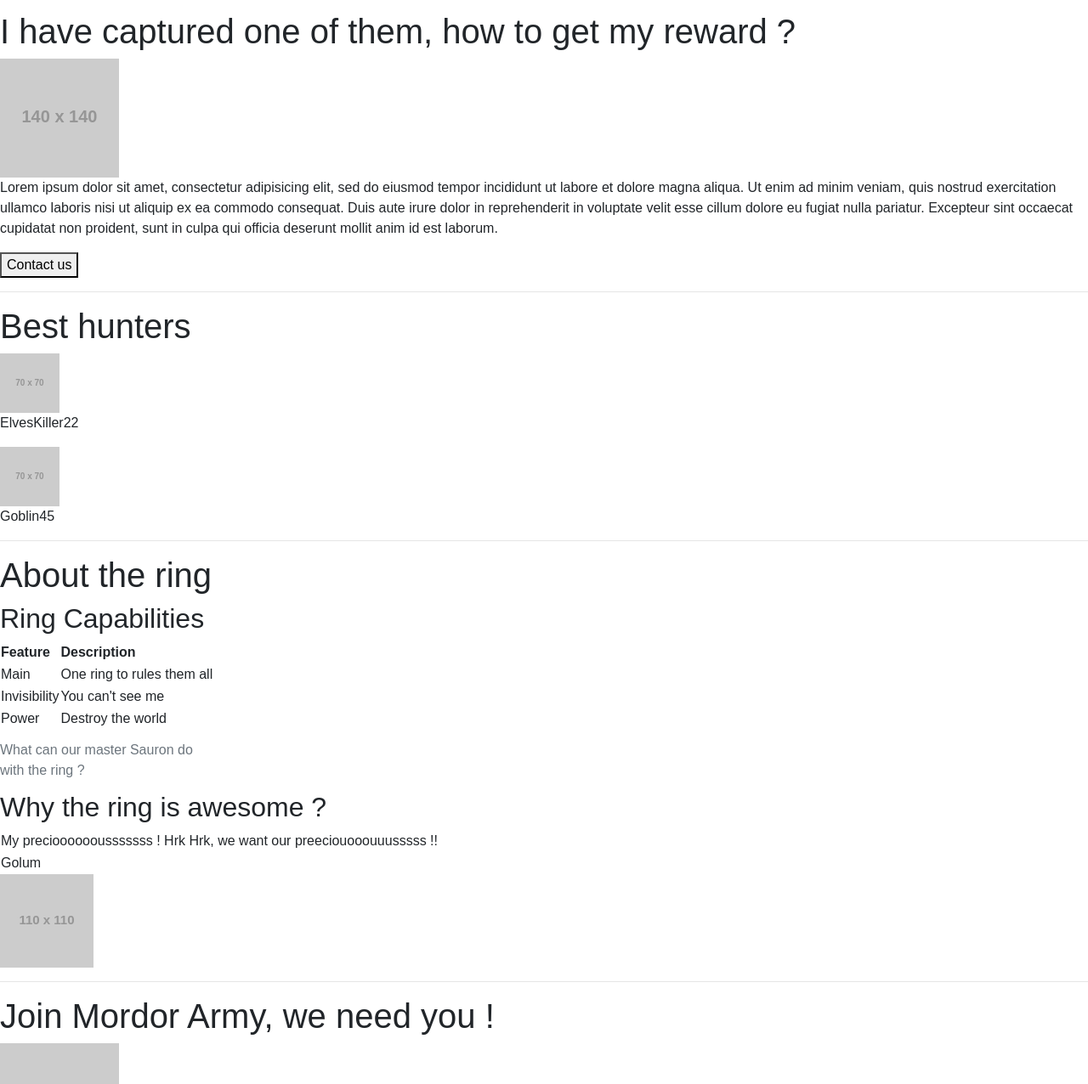
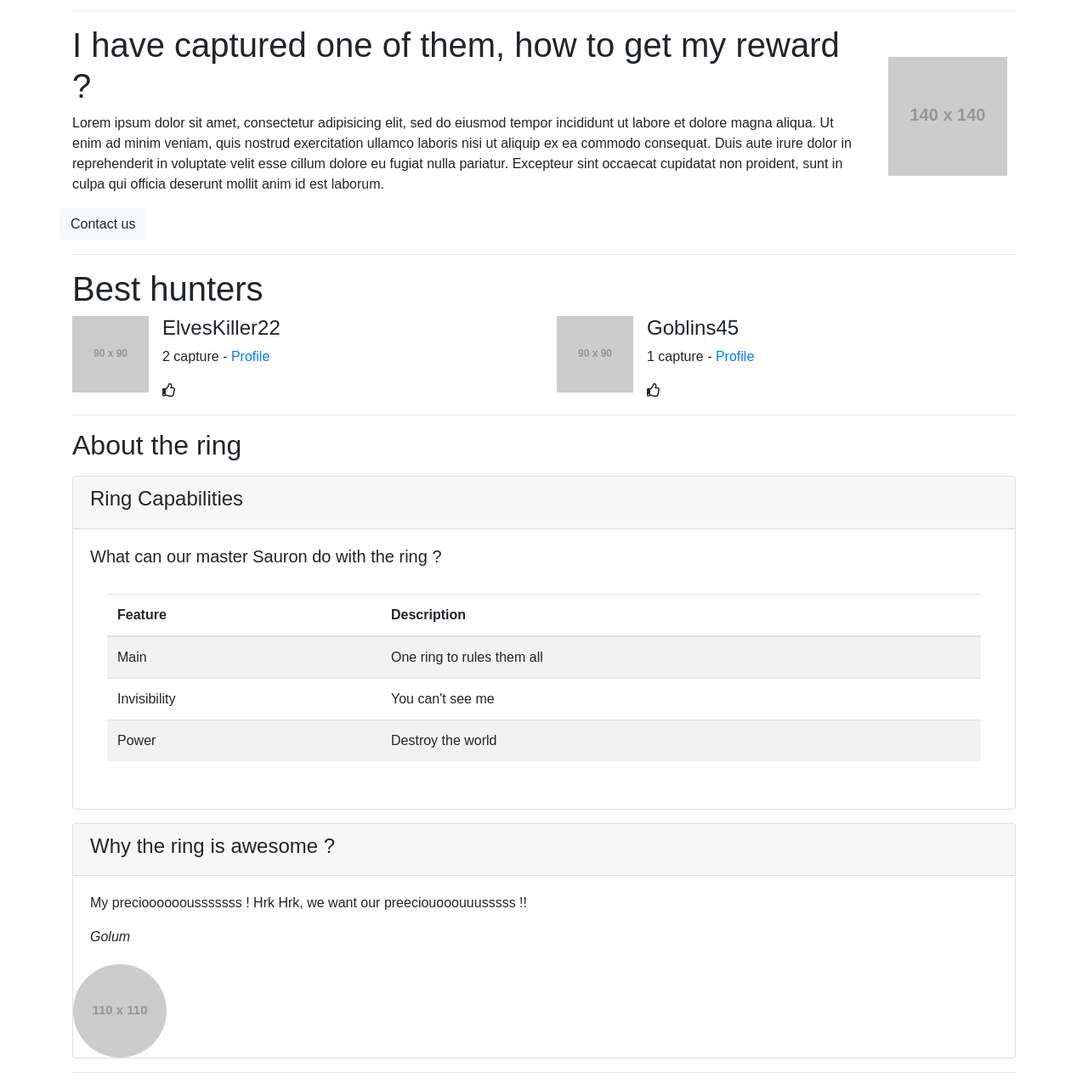
Before and after one commit to Foo-Vinny/findtheprecious, a plain HTML site: page index.html in a window 1280 px wide. Shown: the part 966-2242 px from the top of the page at 85% size. Drawn offline with nearby package versions, Linux system fonts and the light colour scheme; placeholder pictures from the web are drawn by us.

Commit message:
suite de l'exercice d'integration, reste du bootstrap a integrer

```diff
--- a/index.html
+++ b/index.html
@@ -5,6 +5,8 @@
     <meta charset="utf-8" />
     <meta name="viewport" content="width=device-width, initial-scale=1">
     <link rel="stylesheet" href="https://stackpath.bootstrapcdn.com/bootstrap/4.3.1/css/bootstrap.min.css" integrity="sha384-ggOyR0iXCbMQv3Xipma34MD+dH/1fQ784/j6cY/iJTQUOhcWr7x9JvoRxT2MZw1T"
+        crossorigin="anonymous">
+    <link rel="stylesheet" href="https://use.fontawesome.com/releases/v5.7.2/css/all.css" integrity="sha384-fnmOCqbTlWIlj8LyTjo7mOUStjsKC4pOpQbqyi7RrhN7udi9RwhKkMHpvLbHG9Sr"
         crossorigin="anonymous">
     <link rel="stylesheet" href="style.css">
     <title>Find the precious web page</title>
@@ -14,7 +16,7 @@
 
     <!-- header -->
 
-    <header class="container">
+    <header class="container fixed-top">
         <nav class="navbar navbar-expand-lg navbar-dark bg-dark">
             <a class="navbar-brand" href="#">FindThePrecious.com</a>
             <button class="navbar-toggler" type="button" data-toggle="collapse" data-target="#navbarNav" aria-controls="navbarNav"
@@ -38,8 +40,8 @@
     <div class="container">
 
         <!-- Caroussel-->
-
-        <section class="bd-example">
+        <section>
+            <div class="bd-example mt-5">
                 <div id="moncaroussel" class="carousel slide" data-ride="carousel">
                     <ol class="carousel-indicators">
                         <li data-target="#moncaroussel" data-slide-to="0" class="active"></li>
@@ -78,35 +80,35 @@
                         <span class="sr-only">Next</span>
                     </a>
                 </div>
+            </div>
         </section>
 
-
         <!-- Section Fellows  -->
-
-        <section class="fellows" id="fellows">
+        <section>
+            <div class="fellows mt-3" id="fellows">
                 <div class="row ml-4">
                     <h1>Fellows wanted dead (or alive if you whant to eat them later)</h1>
                 </div>
 
-            <ul class="nav nav-pills justify-content-center mb-2" id="pills-tab" role="tablist">
-                <li class="nav-item"><a class="nav-link active" id="pills-wanted-tab" data-toggle="pill" href="#pills-wanted"
-                        role="tab" aria-controls="pills-home" aria-selected="true">Most wanted</a></li>
-                <li class="nav-item"><a class="nav-link" id="pills-dangerous-tab" data-toggle="pill" href="#pills-dangerous"
+                <ul class="nav nav-pills justify-content-center mb-3 " id="pills-tab" role="tablist">
+                    <li class="nav-item "><a class="nav-link active" id="pills-wanted-tab" data-toggle="pill" href="#pills-wanted"
+                            role="tab" aria-controls="pills-contact" aria-selected="true">Most wanted</a></li>
+                    <li class="nav-item"><a class="nav-link " id="pills-dangerous-tab" data-toggle="pill" href="#pills-dangerous"
                             role="tab" aria-controls="pills-contact" aria-selected="false">Most dangerous</a></li>
                     <li class="nav-item"><a class="nav-link" id="pills-contact-tab" data-toggle="pill" href="#pills-contact"
                             role="tab" aria-controls="pills-contact" aria-selected="false">Contact</a></li>
                 </ul>
 
-            <!-- Section Fellow ----- Onglet Most Wanted -->
+                <!-- Section Fellow - Onglet Most Wanted -->
 
                 <div class="tab-content" id="pills-tabcontent">
-                <div class="tab-pane fade show active" id="pills-wanted" role="tabpanel" aria-labelledby="pills-wanted-tab">
+                    <div class="tab-pane fade show active " id="pills-wanted" role="tabpanel" aria-labelledby="pills-wanted-tab">
 
-                    <div class="card-deck active">
-                        <div class="card" style="width: 18rem;">
+                        <div class="card-deck active ">
+
+                            <div class="card">
                                 <div class="wanted">
-                                <img class="card-img-top wanted_img" src="images/gandalf.png"
-                                    alt="gandalf">
+                                    <img class="card-img-top wanted_img" src="images/gandalf.png" alt="gandalf">
                                     <div class="reward"> reward <span class="gold">1000</span> golden coins </div>
                                     <div class="name"> Gandalf </div>
                                 </div>
@@ -118,8 +120,7 @@
 
                             <div class="card">
                                 <div class="wanted">
-                                    <img class="card-img-top wanted_img" src="images/gimli.png"
-                                        alt="gandalf">
+                                    <img class="card-img-top wanted_img" src="images/gimli.png" alt="gandalf">
                                     <div class="reward"> reward <span class="gold">800</span> golden coins </div>
                                     <div class="name"> Gimli </div>
                                 </div>
@@ -131,8 +132,7 @@
 
                             <div class="card">
                                 <div class="wanted">
-                                    <img class="card-img-top wanted_img" src="images/hobbit.png"
-                                        alt="gandalf">
+                                    <img class="card-img-top wanted_img" src="images/hobbit.png" alt="gandalf">
                                     <div class="reward"> reward <span class="gold">500</span> golden coins </div>
                                     <div class="name"> Hobbit </div>
                                 </div>
@@ -144,12 +144,12 @@
                         </div>
                     </div>
 
-                <!-- Section Fellow ------ onglet Most Dangerous -->
+                    <!-- Section Fellow - onglet Most Dangerous -->
 
                     <div class="tab-pane fade" id="pills-dangerous" role="tabpanel" aria-labelledby="pills-dangerous-tab">
 
-                        <div class="card-deck active">
-                                <div class="card" style="width: 18rem;">
+                        <div class="card-deck">
+                            <div class="card">
                                 <div class="wanted">
                                     <img class="card-img-top wanted_img" src="http://images.innoveduc.fr/integration_gandalf.png"
                                         alt="gandalf">
@@ -189,12 +189,12 @@
                             </div>
                         </div>
                     </div>
-                <!-- Section fellow ------- onglet Already Captured -->
+                    <!-- Section fellow - onglet Already Captured -->
 
                     <div class="tab-pane fade" id="pills-contact" role="tabpanel" aria-labelledby="pills-contact-tab">
 
-                        <div class="card-deck active">
-                                <div class="card" style="width: 18rem;">
+                        <div class="card-deck">
+                            <div class="card">
                                 <div class="wanted">
                                     <img class="card-img-top wanted_img" src="http://images.innoveduc.fr/integration_gandalf.png"
                                         alt="gandalf">
@@ -235,65 +235,94 @@
                         </div>
                     </div>
                 </div>
+
+            </div>
+        </section>
+        <hr>
+
+        <!-- Section Reward  -->
+        <section>
+            <div id="reward">
+                <div class="row">
+                    <div class="col-lg-10 col-md-12">
+                        <h1>I have captured one of them, how to get my reward ?</h1>
+
+                        <p>Lorem ipsum dolor sit amet, consectetur adipisicing elit, sed do eiusmod tempor
+                            incididunt ut labore
+                            et dolore magna aliqua. Ut enim ad minim veniam, quis nostrud exercitation ullamco laboris
+                            nisi
+                            ut
+                            aliquip ex ea commodo consequat. Duis aute irure
+                            dolor in reprehenderit in voluptate velit esse cillum dolore eu fugiat nulla pariatur.
+                            Excepteur
+                            sint occaecat cupidatat non proident, sunt in culpa qui officia deserunt mollit anim id est
+                            laborum.</p>
+                    </div>
+                    <div class="col-lg-2 col-md-12 text-center mx-auto my-auto">
+                        <img class="img-fluid vertical-align-center" src="https://via.placeholder.com/140x140" alt="placeholder">
+                    </div>
+                    <div class="row">
+                        <div class="col-md-12 text-center">
+                            <button type="button" class="btn btn-light">Contact us</button>
+                        </div>
+                    </div>
+                </div>
+            </div>
+        </section>
+        <hr>
+
+        <!-- squelette de la section hunters -->
+
+        <section id="hunters">
+
+            <h1>Best hunters</h1>
+
+            <div class="row">
+
+                <div class="col-lg-6 col-md-12">
+                    <div class="media">
+                        <img class="mr-3" src="https://via.placeholder.com/90" alt="placeholder">
+                        <div class="media-body">
+                            <h4>ElvesKiller22</h4>
+                            <p>2 capture - <a href="#">Profile</a></p>
+                            <i class="far fa-thumbs-up"></i>
+                        </div>
+                    </div>
                 </div>
 
-        </section>
 
-        <hr>
-
-        <!-- squelette de la section Reward  -->
-
-        <section id="reward">
-            <h1>I have captured one of them, how to get my reward ?</h1>
-            <aside>
-                <a href="https://placeholder/com"><img src="https://via.placeholder.com/140x140" alt="placeholder"></a>
-            </aside>
-            <div>
-                <p>Lorem ipsum dolor sit amet, consectetur adipisicing elit, sed do eiusmod tempor incididunt ut labore
-                    et dolore magna aliqua. Ut enim ad minim veniam, quis nostrud exercitation ullamco laboris nisi ut
-                    aliquip ex ea commodo consequat. Duis aute irure
-                    dolor in reprehenderit in voluptate velit esse cillum dolore eu fugiat nulla pariatur. Excepteur
-                    sint occaecat cupidatat non proident, sunt in culpa qui officia deserunt mollit anim id est
-                    laborum.</p>
-                <button>Contact us</button>
+                <div class="col-lg-6 col-md-12">
+                    <div class="media">
+                        <img class="mr-3" src="https://via.placeholder.com/90" alt="placeholder">
+                        <div class="media-body">
+                            <h4>Goblins45</h4>
+                            <p>1 capture - <a href="#">Profile</a></p>
+                            <i class="far fa-thumbs-up"></i>
+                        </div>
+                    </div>
+                </div>
             </div>
         </section>
 
         <hr>
 
-        <!-- squelette de la section hunters -->
-
-        <section id="hunters">
-            <h1>Best hunters</h1>
-
-            <div>
-                <a href="https://placeholder/com"><img src="https://via.placeholder.com/70" alt="placeholder"></a>
-                <p>ElvesKiller22</p>
+        <!-- squelette de la section Ring  -->
+        <section id="Ring">
+            <h2>About the ring</h2>
+            <div class="card mt-3">
+                <div class="card-header">
+                    <h4>Ring Capabilities</h4>
                 </div>
-
-            <div>
-                <a href="https://placeholder/com"><img src="https://via.placeholder.com/70" alt="placeholder"></a>
-                <p>Goblin45</p>
-            </div>
-
-        </section>
-
-        <hr>
-
-        <!-- squelette de la section Ring  -->
-
-        <section id="ring">
-            <h1>About the ring</h1>
-            <h2>Ring Capabilities</h2>
-            <table>
-                <caption>What can our master Sauron do with the ring ?</caption>
+                <div class="card-body">
+                    <h5 class="card-title">What can our master Sauron do with the ring ?</h5>
+                    <div class="card-body">
+                        <table class="table table-striped">
                             <thead>
                                 <tr>
-                        <th>Feature</th>
-                        <th>Description</th>
+                                    <th scope="col">Feature</th>
+                                    <th scope="col">Description</th>
                                 </tr>
                             </thead>
-
                             <tbody>
                                 <tr>
                                     <td>Main</td>
@@ -309,21 +338,27 @@
                                 </tr>
                             </tbody>
                         </table>
+                    </div>
+                </div>
+            </div>
 
-            <h2>Why the ring is awesome ?</h2>
-            <table>
-                <tr>
-                    <td>My precioooooousssssss ! Hrk Hrk, we want our preeciouooouuusssss !!</td>
-                </tr>
-                <tr>
-                    <td>Golum</td>
-                </tr>
-            </table>
-            <aside>
-                <a href="https://placeholder/com"><img src="https://via.placeholder.com/110" alt="placeholder"></a>
-            </aside>
+
+            <div class="card mt-3">
+            <div class="card-header">
+                <h4>Why the ring is awesome ?</h4>
+            </div>
+            <div class="card-body">
+                <p class="card-text">My precioooooousssssss ! Hrk Hrk, we want our preeciouooouuusssss !!</p>
+                <cite>Golum</cite>
+            </div>
+
+            <div>
+                <a href="https://placeholder/com"><img class="rounded-circle" src="https://via.placeholder.com/110" alt="placeholder"></a>
+            </div>
+
+    </div>
+
     </section>
-
     <hr>
 
     <!-- squelette de la section Join the army  -->
```
Also changed, not shown: style.css (+11 -4 lines). Lines whose indentation alone changed are shown as unchanged.
